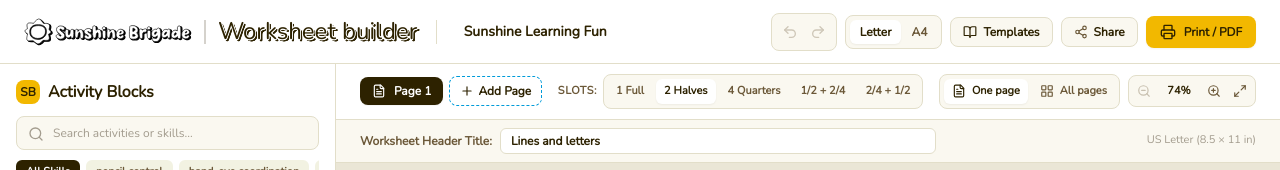
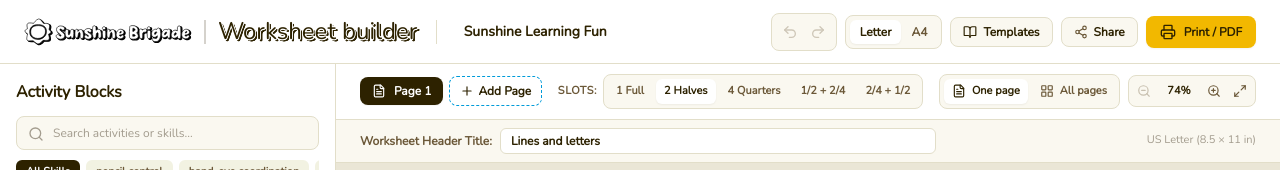
Before and after one commit to micksee84/Worksheet-Builder, a React (Vite) app: page / in a window 1280 px wide. Shown: the top 170 px of the page. Built offline with nearby package versions, Linux system fonts and the light colour scheme; a web font is replaced by a local one.

Commit message:
Remove the SB badge beside the Activity Blocks heading
Co-Authored-By: Claude Opus 5.5 <noreply@anthropic.com>
Claude-Session: https://claude.ai/code/session_016jxiW25bfYKgu7fXDV4Ziz

```diff
--- a/src/components/Sidebar.tsx
+++ b/src/components/Sidebar.tsx
@@ -168,14 +168,9 @@ export const Sidebar: React.FC<SidebarProps> = ({
         {/* Top Header */}
         <div className="p-4 border-b border-[#E2DEC9] bg-white">
           <div className="flex items-center justify-between mb-3">
-            <div className="flex items-center gap-2">
-              <span className="w-6 h-6 rounded-lg bg-[#F2B800] flex items-center justify-center font-bold text-xs text-[#2D2200]">
-                SB
-              </span>
-              <h2 className="text-base font-extrabold text-[#2D2200] font-sans">
-                Activity Blocks
-              </h2>
-            </div>
+            <h2 className="text-base font-extrabold text-[#2D2200] font-sans">
+              Activity Blocks
+            </h2>
             <button
               onClick={onCloseMobile}
               title="Close the activity list"
```
